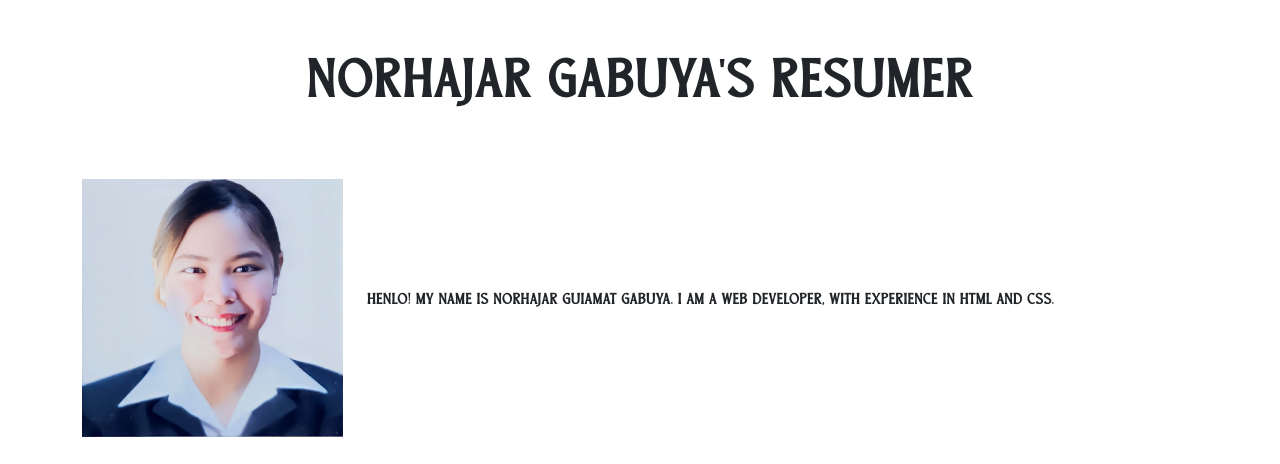
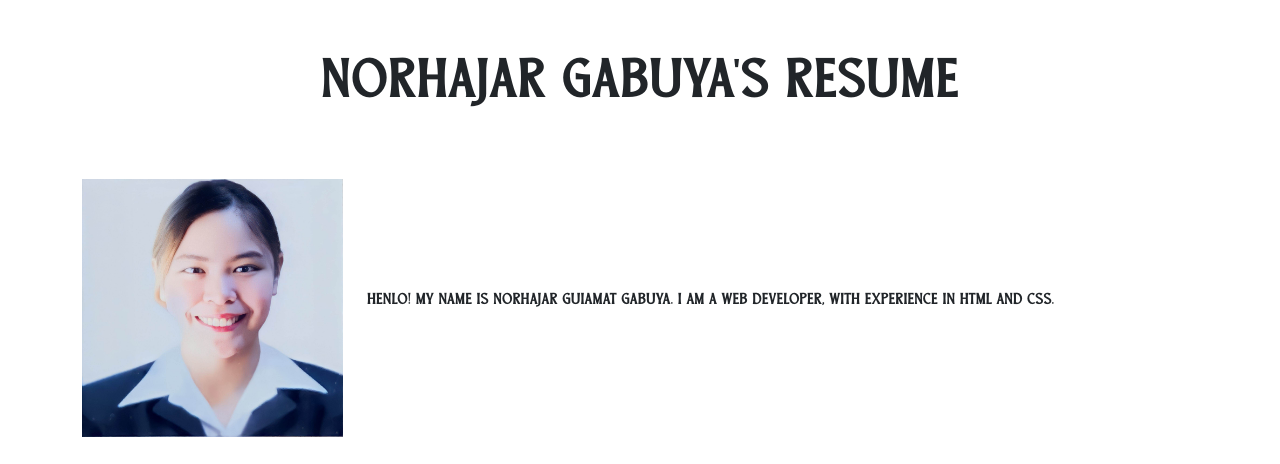
Before and after one commit to Norseolee/Resume, a plain HTML site: page index.html in a window 1280 px wide. Shown: the top 464 px of the page. Drawn offline with nearby package versions, Linux system fonts and the light colour scheme; files whose address does not match are found by name.

Commit message:
Revert "added calulator cript here and edit head resume"
This reverts commit 83c7166f77c5c63a2a0479ce9f67e321efc83792.

```diff
--- a/index.html
+++ b/index.html
@@ -28,7 +28,7 @@
     <header class="container">
       <div class="row">
         <div class="py-5 text-center">
-          <p class="display-4">Norhajar Gabuya's Resumer</p>
+          <p class="display-4">Norhajar Gabuya's Resume</p>
         </div>
       </div>
     </header>
```
Also changed, not shown: Calculator.js (deleted).
